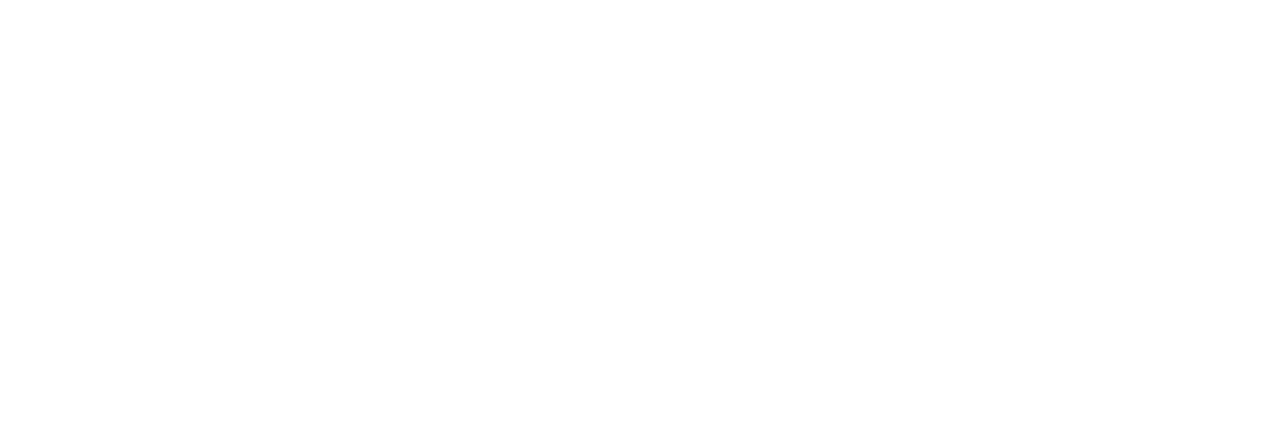
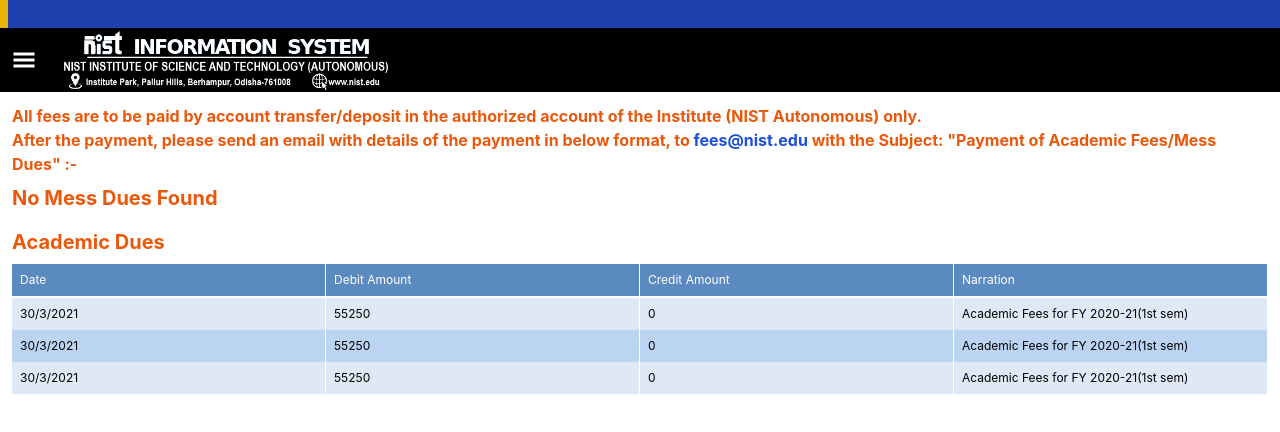
Before and after one commit to sachinsenapati/nis, a React (Create React App) app: page /desk/view-dues in a window 1280 px wide. Before the commit this address had no page. Shown: the top 432 px of the page. Built offline with nearby package versions, Linux system fonts and the light colour scheme.

Commit message:
viewDues designed

```diff
--- a/src/App.js
+++ b/src/App.js
@@ -4,6 +4,7 @@
 import ViewAttendence from "./pages/ViewAttendence";
 import ViewInternalMark from "./pages/ViewInternalMark";
 import Welcome from "./pages/Welcome";
+import ViewDues from "./pages/ViewDues";
 
 function App() {
   return (
@@ -12,6 +13,7 @@
         <Route path="/" element={<Welcome />} />
         <Route path="/desk/view-attendance" element={<ViewAttendence />} />
         <Route path="/desk/view-marks" element={<ViewInternalMark />} />
+        <Route path="/desk/view-dues" element={<ViewDues />} />
       </Routes>
     </BrowserRouter>
   );
--- /dev/null
+++ b/src/components/DebitCard.js
@@ -0,0 +1,28 @@
+import React from "react";
+
+const DebitCard = ({ col, details }) => {
+  return (
+    <div>
+      <div className="th-bg border-b-2 border-white text-white grid grid-cols-4 gap-0 text-xs">
+        {col.map((column) => (
+          <div className="p-2 border-r border-white">{column}</div>
+        ))}
+      </div>
+      {details.map((detail, index) => (
+        <div
+          key={index}
+          className={`${
+            index % 2 === 0 ? "tr-e-bg" : "tr-o-bg"
+          } border-white grid grid-cols-4 gap-0 text-xs`}
+        >
+          <div className="p-2 border-r border-white">{detail.date}</div>
+          <div className="p-2 border-r border-white">{detail.debitAmount}</div>
+          <div className="p-2 border-r border-white">{detail.creditAmount}</div>
+          <div className="p-2 border-r border-white">{detail.Narration}</div>
+        </div>
+      ))}
+    </div>
+  );
+};
+
+export default DebitCard;
--- /dev/null
+++ b/src/components/DetailsCard.js
@@ -0,0 +1,39 @@
+const DetailsCard = ({ name,details }) => {
+  return (
+    <div className="py-2">
+      <div className="th-bg border-b-4 border-white text-white p-2 font-bold flex items-center">
+        {name}
+      </div>
+      {Array.isArray(details)
+        ? details.map((detail, index) => (
+            <div
+              key={index}
+              className={`${
+                index % 2 === 0 ? "tr-e-bg" : "tr-o-bg"
+              } grid grid-cols-5 gap-2  font-bold `}
+            >
+              <div className="col-span-1 border-r border-white p-2">
+                {index + 1}
+              </div>
+              <div className="col-span-4 p-2">{detail}</div>
+            </div>
+          ))
+        : typeof details === 'object' && details !== null
+          ? Object.entries(details).map(([key, value], index) => (
+              <div
+                key={index}
+                className={`${
+                  index % 2 === 0 ? "tr-e-bg" : "tr-o-bg"
+                } grid grid-cols-5 gap-2  font-bold `}
+              >
+                <div className="col-span-1 border-r border-white p-2">{key}</div>
+                <div className="col-span-4 p-2">{value}</div>
+              </div>
+            ))
+          : null
+      }
+    </div>
+  );
+};
+
+export default DetailsCard;
--- a/src/components/Navbar.js
+++ b/src/components/Navbar.js
@@ -31,30 +31,26 @@
 
   return (
     <nav className="flex items-center justify-between h-16 md:h-20 px-5 lg:px-[70px]  ">
-      <div className="flex items-center">
-
-      </div>
+      <div className="flex items-center"></div>
 
       {/* Mobile Menu */}
       <div className="md:hidden">
         {isMenuOpen === true ? (
-          <IoMdClose className="text-3xl cursor-pointer" onClick={toggleMenu} />
+          <IoMdClose
+            className="text-3xl text-white cursor-pointer"
+            onClick={toggleMenu}
+          />
         ) : (
           <GiHamburgerMenu
-            className="text-2xl cursor-pointer"
+            className="text-2xl text-white cursor-pointer"
             onClick={toggleMenu}
           />
         )}
         {isMenuOpen && (
           <ul className="absolute h-80 top-16 left-0 right-0 flex flex-col justify-evenly items-center bg-white shadow-md pb-5 z-20 ">
             {navmenu.map((menu) => {
-              return (
-                <li key={menu.name}>
-                    {menu.name}
-                </li>
-              );
+              return <li key={menu.name}>{menu.name}</li>;
             })}
-
           </ul>
         )}
       </div>
@@ -69,7 +65,6 @@
             </li>
           );
         })}
-
       </ul>
     </nav>
   );
--- a/src/components/Navbar2.js
+++ b/src/components/Navbar2.js
@@ -40,6 +40,14 @@
         },
         {
           link: "/desk/view-marks",
+          name: "View Internal Marks",
+        },
+        {
+          link: "/desk/view-dues",
+          name: "View Dues",
+        },
+        {
+          link: "/desk/view-clearnance",
           name: "View Internal Marks",
         },
       ],
--- /dev/null
+++ b/src/pages/ViewDues.js
@@ -0,0 +1,76 @@
+import React from "react";
+import Navbar2 from "../components/Navbar2";
+import DetailsCard from "../components/DetailsCard";
+import DebitCard from "../components/DebitCard";
+
+const ViewDues = () => {
+  const paymentDetails = [
+    "Transaction ID :-",
+    "Date :-",
+    "Amount :-",
+    "Name of the Student :-",
+    "Roll Number of the Student :-",
+    "Course :-",
+    "Batch :-",
+  ];
+
+  const bankDetails = {
+    Bank: "Union Bank of India",
+    Name: "NIST Autonomous",
+    IFSC: "UBIN0554501",
+    "Account Number": "57500101005106",
+  };
+
+  const financialTransactions = [
+    {
+      date: "30/3/2021",
+      debitAmount: "55250",
+      creditAmount: "0",
+      Narration: "Academic Fees for FY 2020-21(1st sem)",
+    },
+    {
+      date: "30/3/2021",
+      debitAmount: "55250",
+      creditAmount: "0",
+      Narration: "Academic Fees for FY 2020-21(1st sem)",
+    },
+    {
+      date: "30/3/2021",
+      debitAmount: "55250",
+      creditAmount: "0",
+      Narration: "Academic Fees for FY 2020-21(1st sem)",
+    },
+  ];
+
+  const col = ["Date", "Debit Amount", "Credit Amount", "Narration"];
+
+  return (
+    <>
+      <Navbar2 />
+      <div className="p-3">
+        <p className="text-orange-600 font-bold">
+          All fees are to be paid by account transfer/deposit in the authorized
+          account of the Institute (NIST Autonomous) only.
+        </p>
+        <p className="text-orange-600 font-bold">
+          After the payment, please send an email with details of the payment in
+          below format, to{" "}
+          <span className="text-blue-700 font-bold">fees@nist.edu</span> with
+          the Subject: "Payment of Academic Fees/Mess Dues" :-
+        </p>
+        {/* <DetailsCard name="Payment Details Format" details={paymentDetails} />
+        <DetailsCard
+          name="Fees Deposit Account Details"
+          details={bankDetails}
+        /> */}
+        <p className="text-orange-600 font-bold text-xl py-2">
+          No Mess Dues Found
+        </p>
+        <p className="text-orange-600 font-bold text-xl py-2">Academic Dues</p>
+        <DebitCard col={col} details={financialTransactions} />
+      </div>
+    </>
+  );
+};
+
+export default ViewDues;
```
